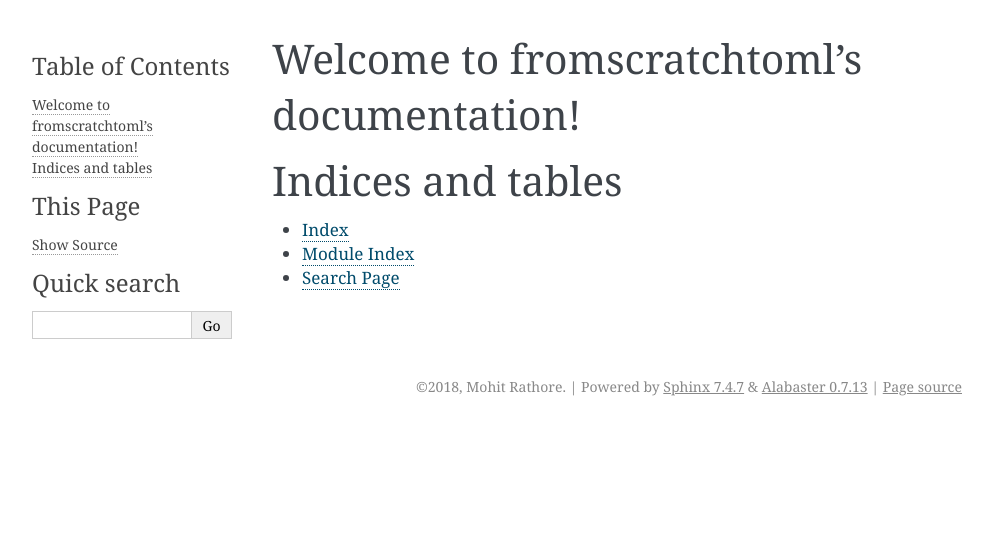
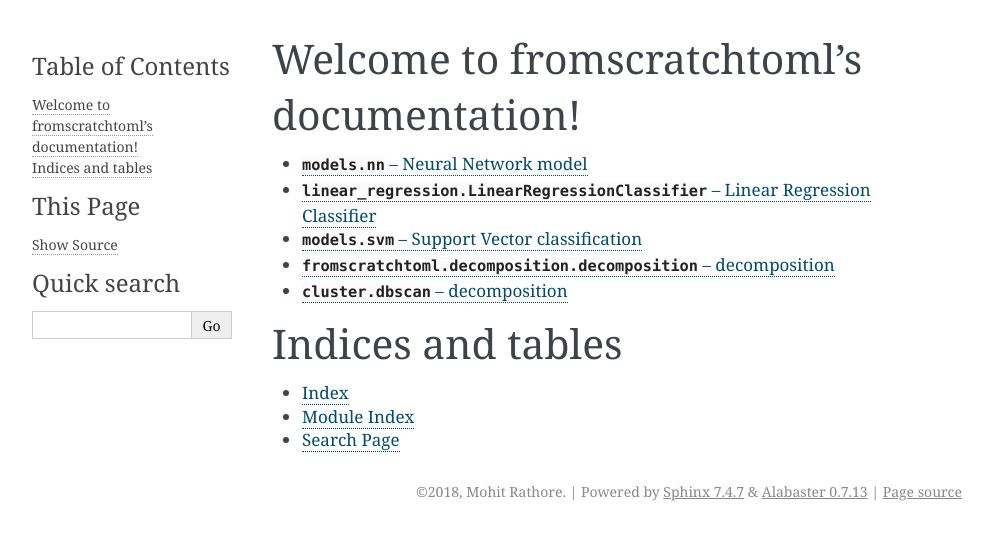
Before and after one commit to markroxor/fromscratchtoml, a Sphinx documentation site: the page built from docs/source/index.rst, in a window 1280 px wide. Shown: the top 540 px of the page, without its empty margins (148-1141 px from the left). Built offline with Sphinx 7.4.7, drawn with Linux system fonts in a browser that asks for light colours; formulas are drawn with MathJax 3.

Commit message:
dbscan docs rst

```diff
--- a/docs/source/index.rst
+++ b/docs/source/index.rst
@@ -7,9 +7,13 @@ Welcome to fromscratchtoml's documentation!
 ===========================================
 
 .. toctree::
-   :maxdepth: 10
+   :maxdepth: 2
 
-
+   models/nn
+   models/LinearRegressionClassifier
+   models/svm
+   decomposition/decomposition
+   cluster/dbscan
 
 
 
```
Also changed, not shown: docs/source/cluster/dbscan.rst (added, +9 -0 lines), 2 other files.
